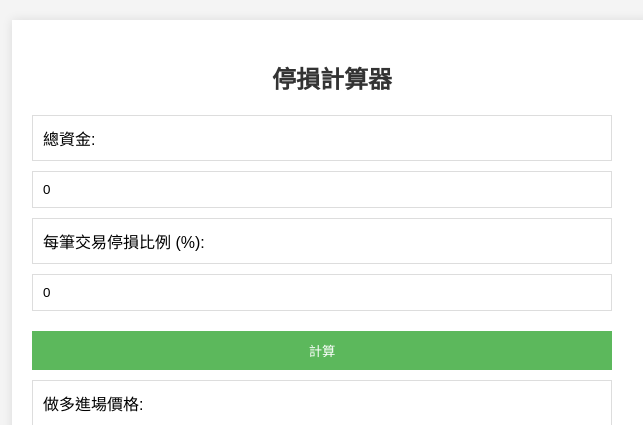
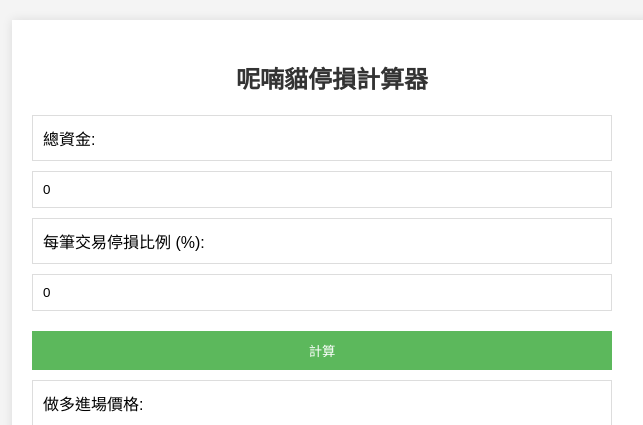
Before and after one commit to murmurcats/STOPLOSS, a Flask app: page / in a window 1280 px wide. Shown: the top 425 px of the page, without its empty margins (308-951 px from the left). Run offline with Flask 3, Linux system fonts and the light colour scheme.

Commit message:
Update index.html

```diff
--- a/templates/index.html
+++ b/templates/index.html
@@ -64,7 +64,7 @@
 </head>
 <body>
     <div class="container">
-        <h2>停損計算器</h2>
+        <h2>呢喃貓停損計算器</h2>
         <form method="post">
             <label for="total_capital">總資金:</label>
             <input type="number" id="total_capital" name="total_capital" value="{{ total_capital }}">
```
